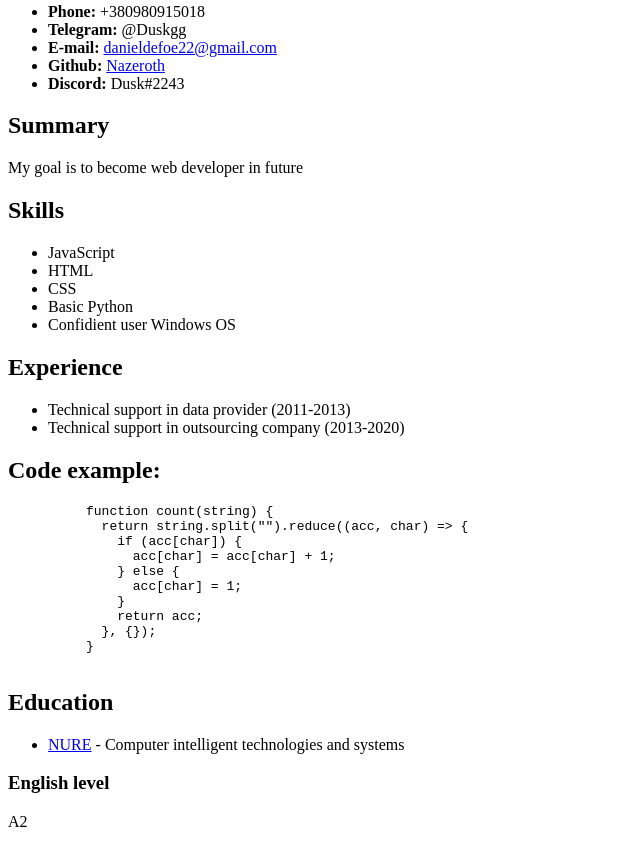
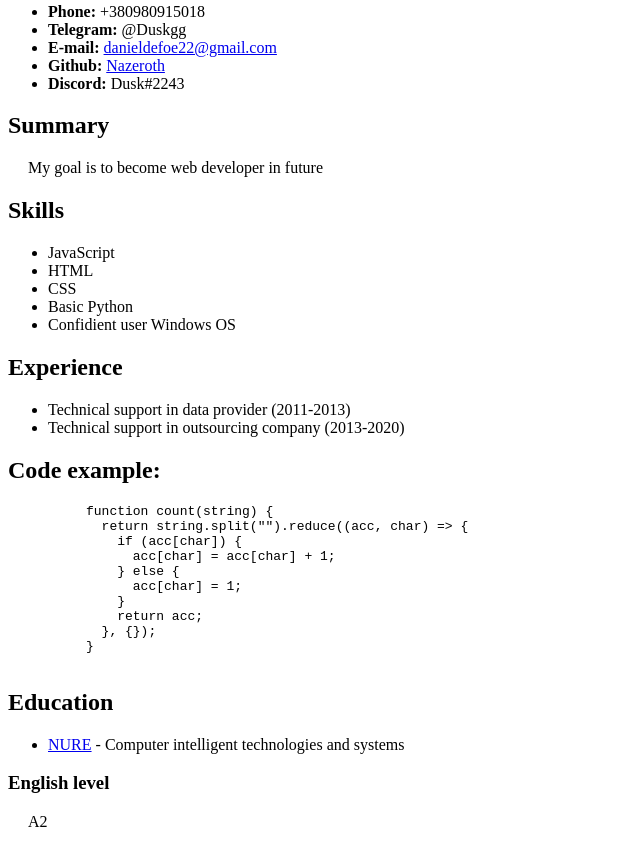
Before and after one commit to Nazeroth/rsschool-cv, a plain HTML site: page index.html in a window 1280 px wide. Shown: the part 427-1274 px from the top of the page, without its empty margins (0-640 px from the left). Drawn offline with Linux system fonts and the light colour scheme.

Commit message:
docs: add margin

```diff
--- a/index.html
+++ b/index.html
@@ -4,7 +4,13 @@
 <head>
   <meta charset="UTF-8" />
   <meta name="viewport" content="width=device-width, initial-scale=1.0" />
-  <title>Document</title>
+  <title>Resume</title>
+  <style>
+    .ul {
+      padding: 0;
+      margin-left: 20px;
+    }
+  </style>
 </head>
 
 <body>
@@ -38,7 +44,7 @@
     <main>
       <section>
         <h2>Summary</h2>
-        <p>My goal is to become web developer in future</p>
+        <p class="ul">My goal is to become web developer in future</p>
         </p>
       </section>
       <section>
@@ -88,7 +94,7 @@
       </section>
       <section>
         <h3>English level</h3>
-        <p>
+        <p class="ul">
           А2
         </p>
       </section>
```
